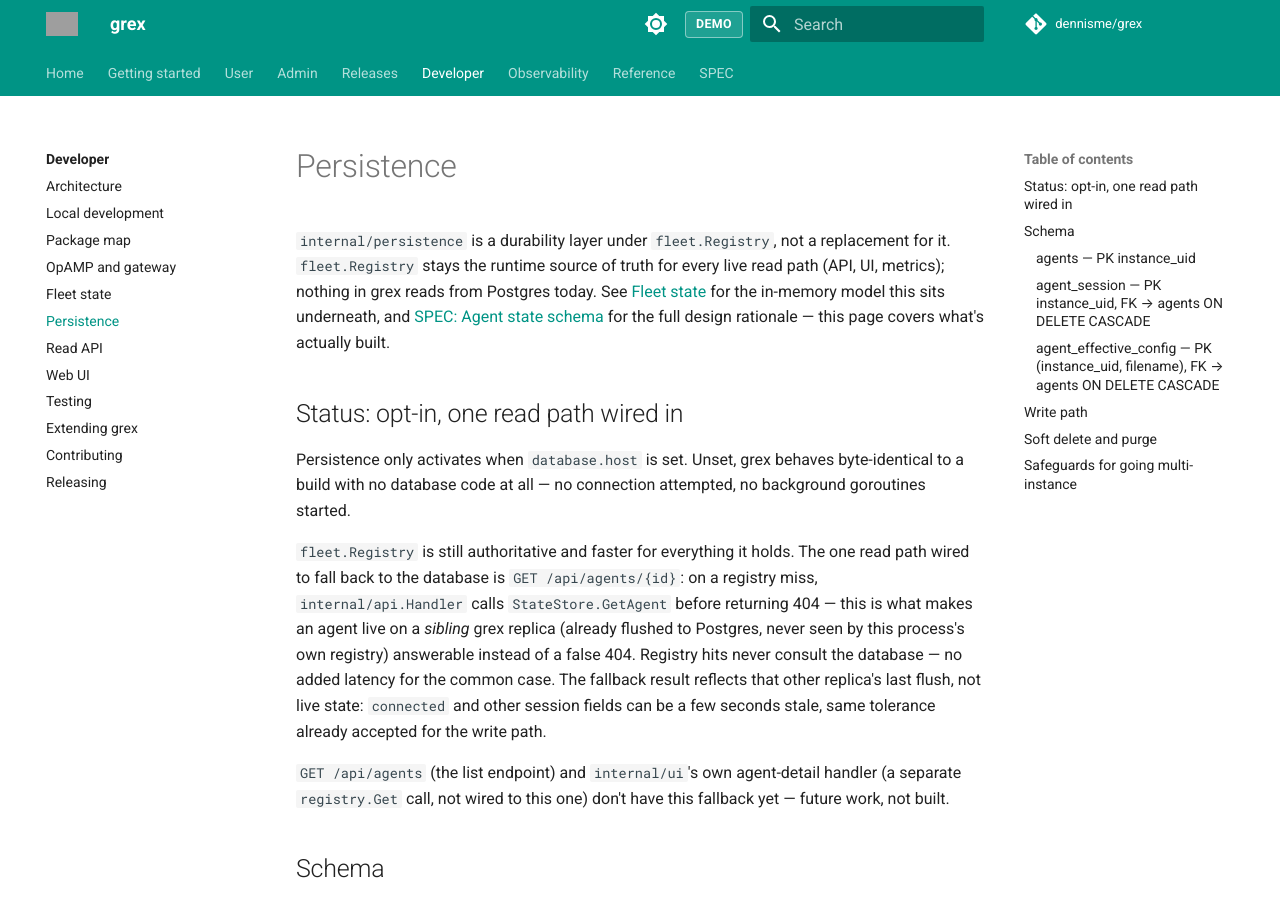
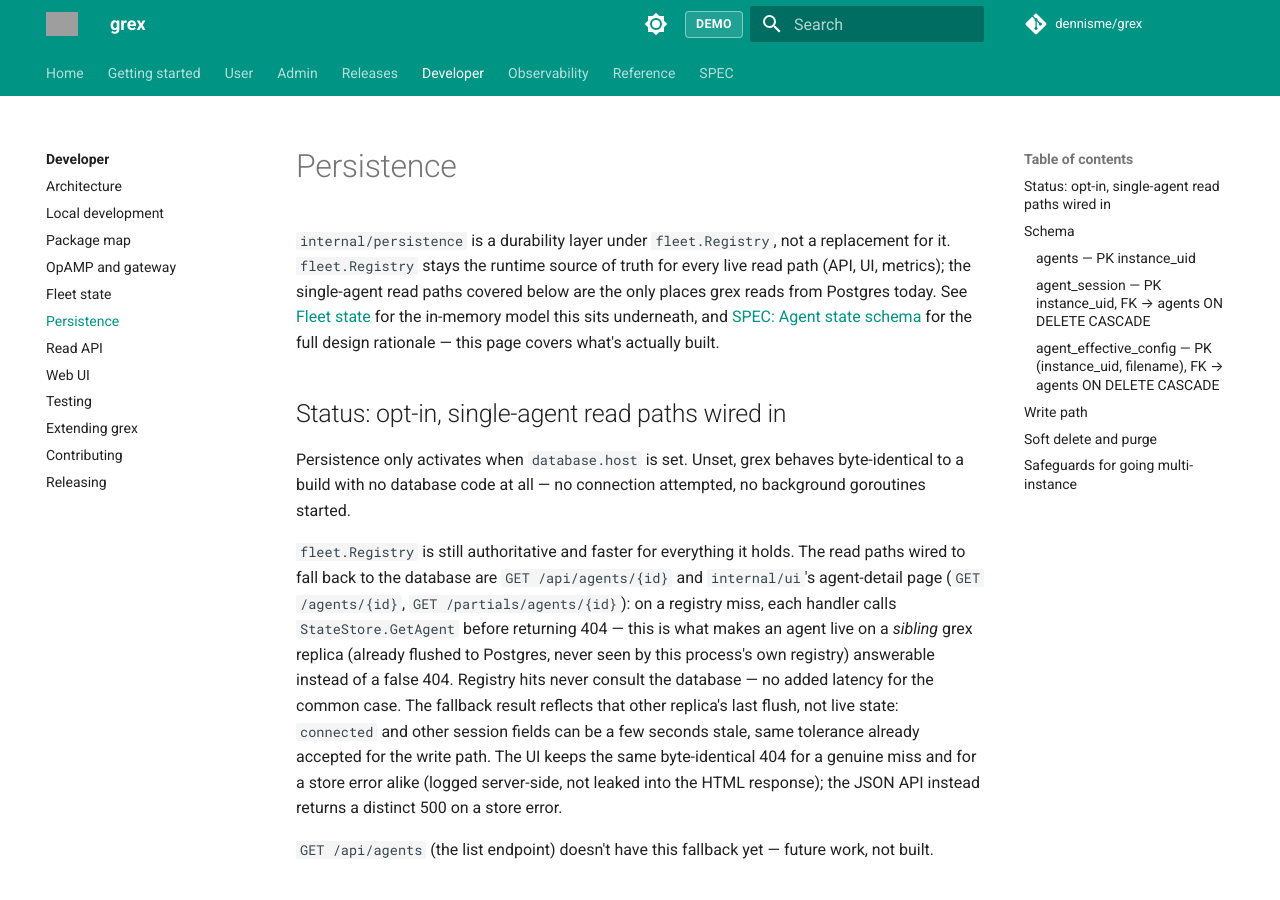
Before and after one commit to cxdy/grex, an MkDocs documentation site: the page built from docs/developer/persistence.md, in a window 1280 px wide and 900 px high. Built offline with MkDocs 1.6.1 and Material for MkDocs 9.7.7, drawn with Linux system fonts in a browser that asks for light colours; comment, search, counter and statistics services are not loaded; grey boxes are pictures that could not be loaded.

Commit message:
docs: update based on persistence changes, ui testing

```diff
--- a/docs/developer/persistence.md
+++ b/docs/developer/persistence.md
@@ -2,31 +2,35 @@
 
 `internal/persistence` is a durability layer under `fleet.Registry`, not a
 replacement for it. `fleet.Registry` stays the runtime source of truth for
-every live read path (API, UI, metrics); nothing in grex reads from
-Postgres today. See [Fleet state](fleet-state.md) for the in-memory model
-this sits underneath, and [SPEC: Agent state schema](../spec/design.md) for
-the full design rationale — this page covers what's actually built.
+every live read path (API, UI, metrics); the single-agent read paths
+covered below are the only places grex reads from Postgres today. See
+[Fleet state](fleet-state.md) for the in-memory model this sits
+underneath, and [SPEC: Agent state schema](../spec/design.md) for the full
+design rationale — this page covers what's actually built.
 
-## Status: opt-in, one read path wired in
+## Status: opt-in, single-agent read paths wired in
 
 Persistence only activates when `database.host` is set. Unset, grex behaves
 byte-identical to a build with no database code at all — no connection
 attempted, no background goroutines started.
 
 `fleet.Registry` is still authoritative and faster for everything it
-holds. The one read path wired to fall back to the database is `GET
-/api/agents/{id}`: on a registry miss, `internal/api.Handler` calls
-`StateStore.GetAgent` before returning 404 — this is what makes an agent
-live on a *sibling* grex replica (already flushed to Postgres, never seen
-by this process's own registry) answerable instead of a false 404.
-Registry hits never consult the database — no added latency for the
-common case. The fallback result reflects that other replica's last
-flush, not live state: `connected` and other session fields can be a few
-seconds stale, same tolerance already accepted for the write path.
+holds. The read paths wired to fall back to the database are `GET
+/api/agents/{id}` and `internal/ui`'s agent-detail page (`GET
+/agents/{id}`, `GET /partials/agents/{id}`): on a registry miss, each
+handler calls `StateStore.GetAgent` before returning 404 — this is what
+makes an agent live on a *sibling* grex replica (already flushed to
+Postgres, never seen by this process's own registry) answerable instead of
+a false 404. Registry hits never consult the database — no added latency
+for the common case. The fallback result reflects that other replica's
+last flush, not live state: `connected` and other session fields can be a
+few seconds stale, same tolerance already accepted for the write path. The
+UI keeps the same byte-identical 404 for a genuine miss and for a store
+error alike (logged server-side, not leaked into the HTML response); the
+JSON API instead returns a distinct 500 on a store error.
 
-`GET /api/agents` (the list endpoint) and `internal/ui`'s own agent-detail
-handler (a separate `registry.Get` call, not wired to this one) don't have
-this fallback yet — future work, not built.
+`GET /api/agents` (the list endpoint) doesn't have this fallback yet —
+future work, not built.
 
 ## Schema
 
```
Also changed, not shown: docs/developer/package-map.md (+8 -6 lines), docs/developer/testing.md (+9 -5 lines).
